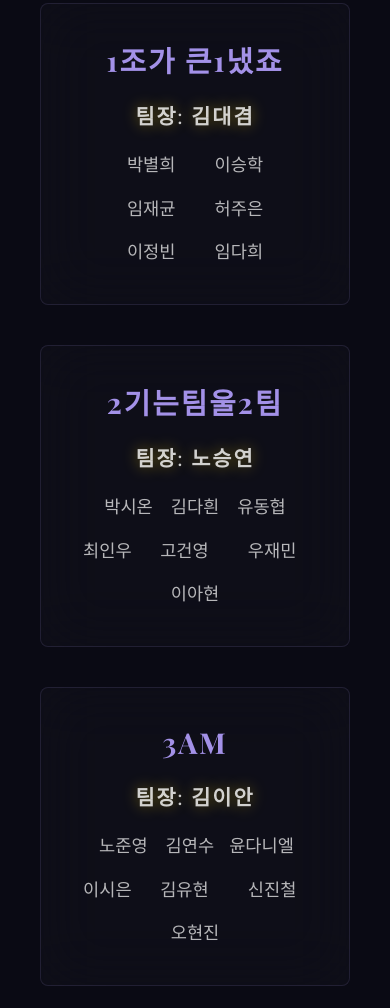
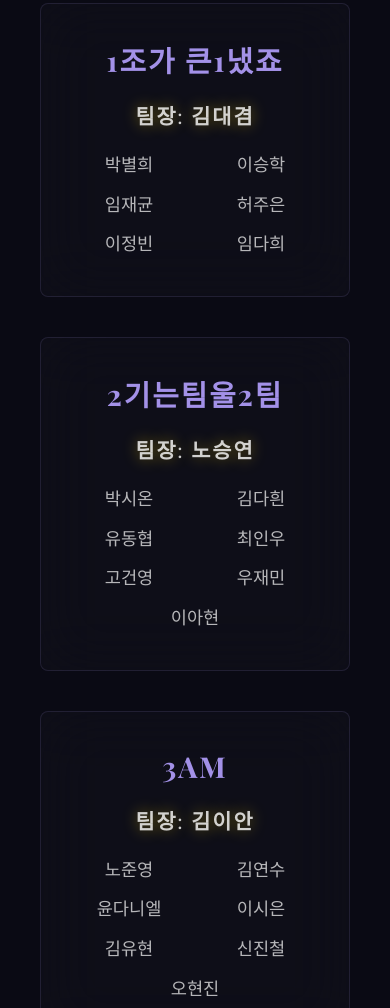
Before and after one commit to haeeun2/html, a plain HTML site: page index.html in a window 390 px wide. Shown: the part 4137-5145 px from the top of the page. Drawn offline with nearby package versions, Linux system fonts and the light colour scheme.

Commit message:
Update index.html

```diff
--- a/index.html
+++ b/index.html
@@ -557,6 +557,7 @@
             text-shadow: 0 0 15px rgba(255, 215, 0, 0.4);
         }
 
+        /* --- 여기서부터 수정된 이름 정렬 코드입니다 --- */
         .team-members {
             font-family: 'Cormorant Garamond', serif;
             font-size: 1.1rem;
@@ -566,23 +567,19 @@
             display: flex;
             flex-wrap: wrap;
             justify-content: center;
-            gap: 8px 12px;
+            gap: 8px 16px;
         }
 
         .team-members span {
             display: inline-block;
-            min-width: calc(25% - 9px);
             text-align: center;
+            min-width: calc(25% - 12px);
         }
 
         .team-members span:nth-child(n+5) {
-            min-width: calc(33.333% - 8px);
+            min-width: calc(33.333% - 11px);
         }
-
-        /* 6명 팀: 3-3 레이아웃 */
-        .team-card:has(.team-members span:nth-child(6):last-child) .team-members span {
-            min-width: calc(33.333% - 8px);
-        }
+        /* --- 여기까지 --- */
 
         .footer {
             padding: 100px 40px 60px;
@@ -649,26 +646,6 @@
             .timeline-dot {
                 left: 30px;
             }
-
-            /* 7명 팀: 2-2-3 레이아웃 */
-            .team-members {
-                gap: 12px 12px;
-            }
-
-            .team-members span {
-                min-width: calc(50% - 6px);
-            }
-
-            .team-members span:nth-child(5),
-            .team-members span:nth-child(6),
-            .team-members span:nth-child(7) {
-                min-width: calc(33.333% - 8px);
-            }
-
-            /* 6명 팀: 3-3 레이아웃 */
-            .team-card:has(.team-members span:nth-child(6):last-child) .team-members span {
-                min-width: calc(33.333% - 8px);
-            }
         }
 
         @media (max-width: 480px) {
@@ -719,19 +696,15 @@
                 font-size: clamp(1rem, 2.5vw, 1.2rem);
             }
 
-            /* 7명 팀: 4-3 레이아웃 */
+            /* --- 모바일용 이름 정렬 수정 코드 --- */
             .team-members span {
-                min-width: calc(25% - 7.5px);
+                min-width: calc(50% - 8px);
             }
 
             .team-members span:nth-child(n+5) {
-                min-width: calc(33.333% - 7px);
+                min-width: calc(50% - 8px);
             }
-
-            /* 6명 팀: 3-3 레이아웃 */
-            .team-card:has(.team-members span:nth-child(6):last-child) .team-members span {
-                min-width: calc(33.333% - 7px);
-            }
+            /* --- 여기까지 --- */
         }
     </style>
 </head>
```
